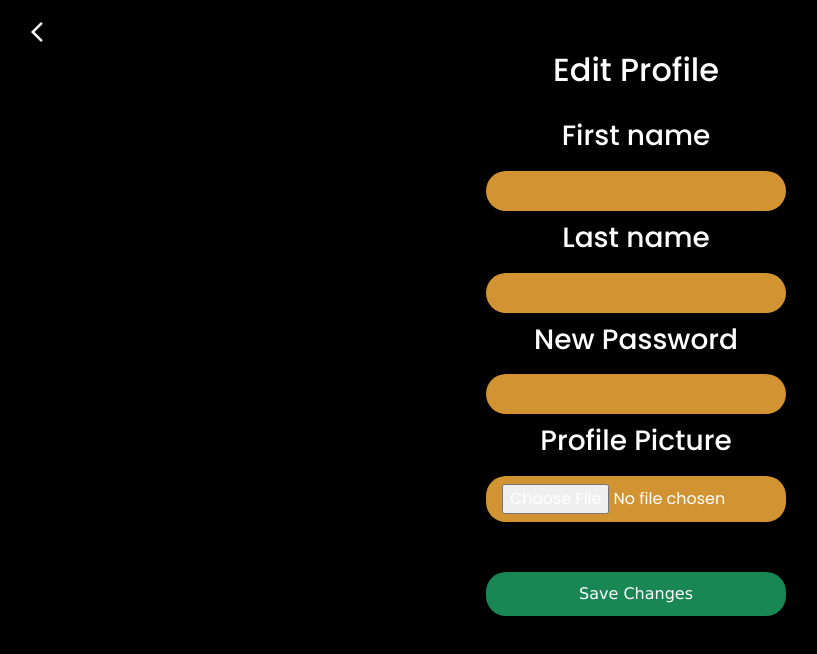
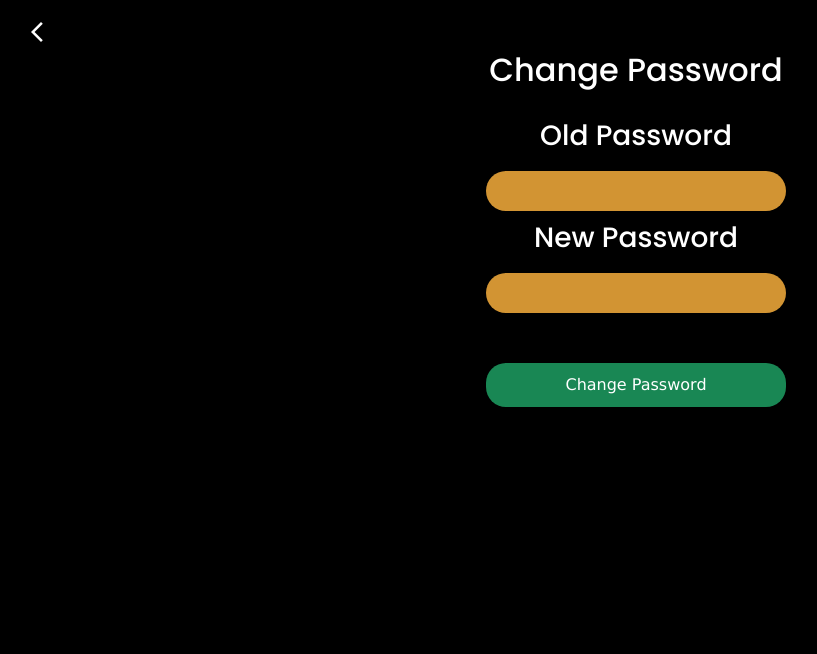
Before and after one commit to mpuseljic/ready-set-gym-frontend, a Vue app in the folder frontend/: page /edit-profile in a window 1280 px wide. Shown: the top 654 px of the page, without its empty margins (4-821 px from the left). Built offline with nearby package versions, Linux system fonts and the light colour scheme; sample sign-in values are in the browser's storage.

Commit message:
jwt - promjena lozinke

```diff
--- a/frontend/package.json
+++ b/frontend/package.json
@@ -14,6 +14,7 @@
         "bootstrap-vue": "^2.23.1",
         "chart.js": "^3.7.0",
         "core-js": "^3.8.3",
+        "jwt-decode": "^4.0.0",
         "vue": "^3.2.13",
         "vue-router": "^4.2.5",
         "vuetify": "^3.5.1"
--- a/frontend/src/components/EditProfile.vue
+++ b/frontend/src/components/EditProfile.vue
@@ -1,41 +1,26 @@
 <template>
   <div class="main">
     <div class="header" :style="{ 'padding-left': '15px' }">
-      <router-link to="/profile" class="btn-dark" style="width: 100px">
+      <router-link to="/home" class="btn-dark" style="width: 100px">
         <span class="btn-dark material-symbols-outlined"> arrow_back_ios </span>
       </router-link>
     </div>
-    <h2 :style="{ color: 'white', 'text-align': 'center' }">Edit Profile</h2>
+    <h2 :style="{ color: 'white', 'text-align': 'center' }">Change Password</h2>
 
     <div class="input-signup">
-      <h3 class="naziv">First name</h3>
+      <h3 class="naziv">Old Password</h3>
       <input
-        type="text"
-        v-model="editedUser.firstName"
-        class="input-field"
-        required
-      />
-      <h3 class="naziv">Last name</h3>
-      <input
-        type="text"
-        v-model="editedUser.lastName"
+        type="password"
+        v-model="oldPassword"
         class="input-field"
         required
       />
       <h3 class="naziv">New Password</h3>
       <input
         type="password"
-        v-model="editedUser.password"
+        v-model="newPassword"
         class="input-field"
-      />
-
-      <!-- Dodaj novi input za odabir slike -->
-      <h3 class="naziv">Profile Picture</h3>
-      <input
-        type="file"
-        accept="image/*"
-        @change="onFileChange"
-        class="input-field"
+        required
       />
 
       <div class="submit">
@@ -43,9 +28,9 @@
           type="button"
           class="btn btn-success"
           :style="btnStyleGreen"
-          @click="saveChanges"
+          @click="changePassword"
         >
-          Save Changes
+          Change Password
         </button>
       </div>
     </div>
@@ -56,15 +41,11 @@
 import axios from "axios";
 
 export default {
-  name: "EditProfile",
+  name: "ChangePassword",
   data() {
     return {
-      editedUser: {
-        firstName: "",
-        lastName: "",
-        password: "",
-        profilePicture: null, // Dodaj novi property za sliku profila
-      },
+      oldPassword: "",
+      newPassword: "",
       btnStyleGreen: {
         borderRadius: "20px",
         width: "300px",
@@ -74,36 +55,23 @@ export default {
     };
   },
   methods: {
-    async saveChanges() {
+    async changePassword() {
       try {
         const token = localStorage.getItem("token");
-        const userId = localStorage.getItem("userId");
-
-        // Kreiraj FormData objekt za slanje podataka
-        const formData = new FormData();
-        formData.append("firstName", this.editedUser.firstName);
-        formData.append("lastName", this.editedUser.lastName);
-        formData.append("password", this.editedUser.password);
-        formData.append("profilePicture", this.editedUser.profilePicture); // Dodaj sliku profila
-
-        await axios.patch(
-          `http://localhost:3000/users/profile/${userId}`,
-          formData, // Pošalji FormData objekt umjesto plain objecta
-          {
-            headers: {
-              Authorization: `Bearer ${token}`,
-              "Content-Type": "multipart/form-data", // Postavi content type na multipart/form-data
-            },
-          }
-        );
+        const formData = {
+          old_password: this.oldPassword,
+          new_password: this.newPassword,
+        };
+        await axios.patch(`http://localhost:3000/user`, formData, {
+          headers: {
+            Authorization: `Bearer ${token}`,
+            "Content-Type": "application/json",
+          },
+        });
         this.$router.push({ name: "profile" });
       } catch (error) {
-        console.error(error.response.data);
+        console.error(error.response);
       }
-    },
-    onFileChange(event) {
-      // Postavi odabranu sliku u editedUser objekt
-      this.editedUser.profilePicture = event.target.files[0];
     },
   },
 };
```
Also changed, not shown: 1 other file (tests, documents, lock files or other folders).
